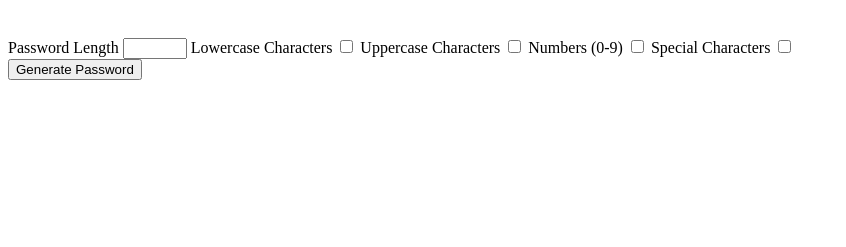
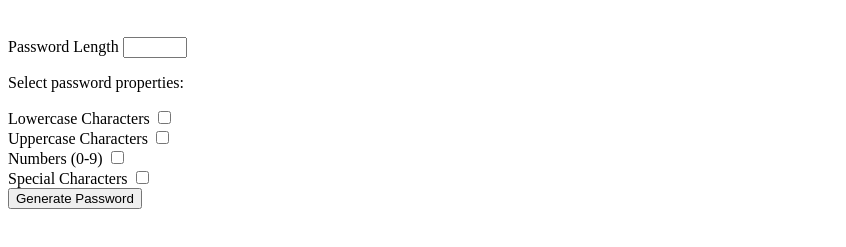
Before and after one commit to danplanned/JS_MiniProject, a plain HTML site: page Random Password Generator/index.html in a window 1280 px wide. Shown: the part 61-308 px from the top of the page, without its empty margins (0-846 px from the left). Drawn offline with Linux system fonts and the light colour scheme.

Commit message:
formatted and added divs

```diff
--- a/Random Password Generator/index.html
+++ b/Random Password Generator/index.html
@@ -1,36 +1,48 @@
 <!DOCTYPE html>
 <html lang="en">
   <head>
-    <meta charset="UTF-8">
-    <meta name="viewport" content="width=device-width, initial-scale=1.0">
+    <meta charset="UTF-8" />
+    <meta name="viewport" content="width=device-width, initial-scale=1.0" />
     <title>Random Password Generator</title>
-    <link rel="stylesheet" href="style.css">
+    <link rel="stylesheet" href="style.css" />
   </head>
   <body>
     <h1>Generate a Random Password</h1>
-    <br>
+    <br />
 
-    <form class = "center">
-        <label for = "length">Password Length</label>
-        <input type="number" id = "length" name = "length" min ="4" max = "100">
+    <form class="center">
+      <div>
+        <label for="length">Password Length</label>
+        <input type="number" id="length" name="length" min="4" max="100" />
+      </div>
+
+      <div>
+        <p>Select password properties: </p>
+        <div>
           <label for="lowercase">Lowercase Characters</label>
-        <input type="checkbox" name="lowercase" id="lowercase">
+          <input type="checkbox" name="lowercase" id="lowercase" />
+        </div>
 
+        <div>
           <label for="uppercase">Uppercase Characters</label>
-        <input type="checkbox" name="uppercase" id="uppercase">
+          <input type="checkbox" name="uppercase" id="uppercase" />
+        </div>
 
+        <div>
           <label for="nubmers">Numbers (0-9)</label>
-        <input type="checkbox" name="numbers" id="numbers">
+          <input type="checkbox" name="numbers" id="numbers" />
+        </div>
 
+        <div>
           <label for="special">Special Characters</label>
-        <input type="checkbox" name="special" id="special">
+          <input type="checkbox" name="special" id="special" />
+        </div>
+
+      </div>
     </form>
 
     <button>Generate Password</button>
 
-
     <script src="script.js"></script>
-
-
   </body>
 </html>
```
Lines whose indentation alone changed are shown as unchanged.
